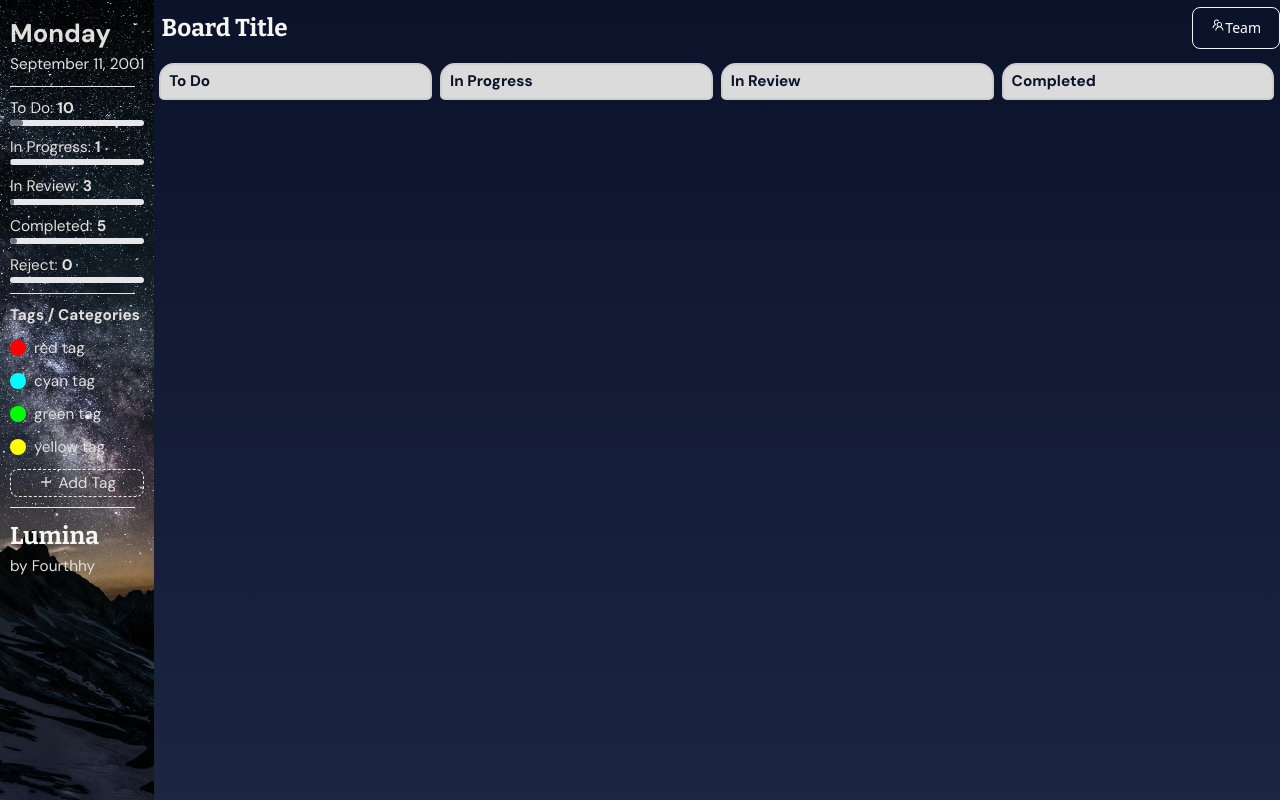
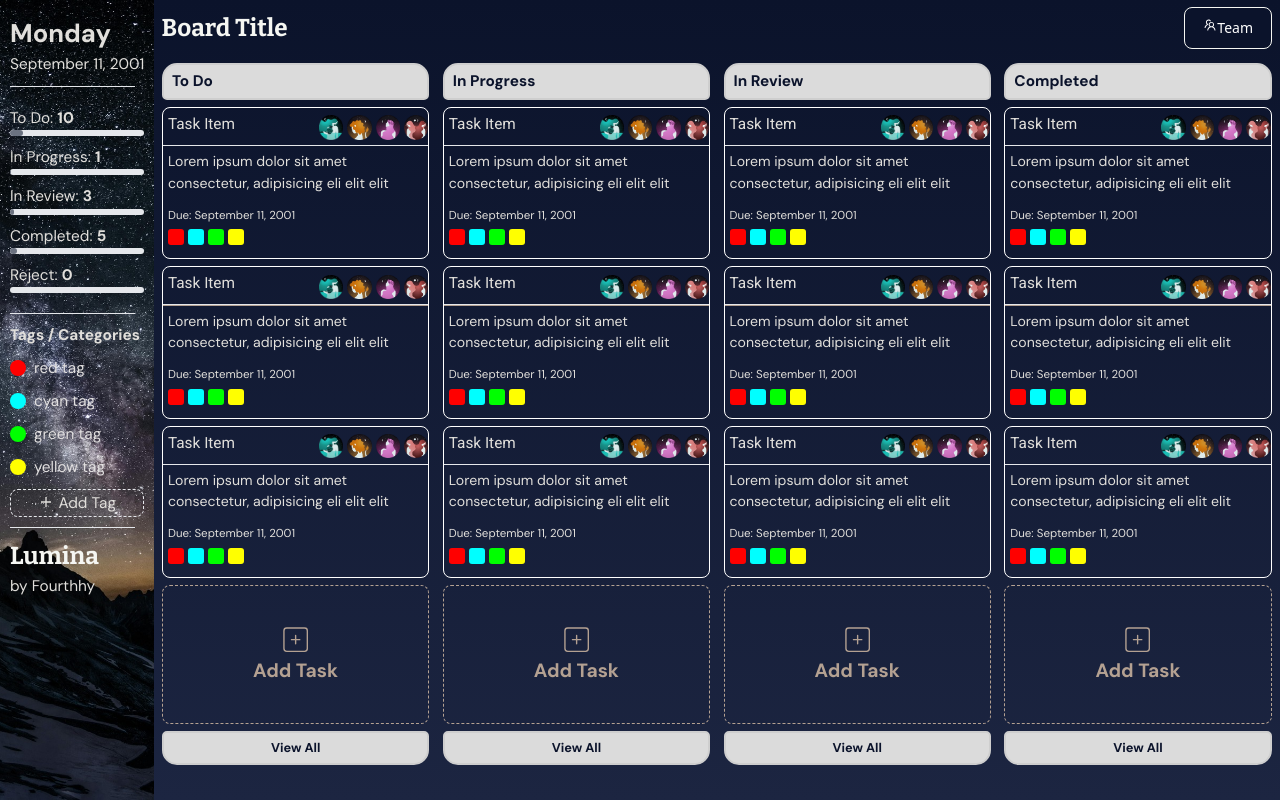
Before and after one commit to Fourthhy/Lumina, a React (Vite) app: page / in a window 1280 px wide. Built offline with nearby package versions, Linux system fonts and the light colour scheme.

Commit message:
Implementation: Main Page Components

```diff
--- /dev/null
+++ b/src/components/functional/AddTask.jsx
@@ -0,0 +1,16 @@
+import { CiSquarePlus } from "react-icons/ci";
+
+export default function AddTask() {
+    return (
+        <>
+            <div className="h-[20%] w-[100%] border-[1px] border-[#b4a192] border-dashed my-[7px] rounded-[8px]">
+                <div className="h-[100%] w-[100%] flex items-center flex-col justify-center">
+                    <CiSquarePlus className="text-[#b4a192] text-[2.6vw]"/>
+                    <p className="font-Content text-[1.5vw] text-[#b4a192] font-bold">
+                        Add Task
+                    </p>
+                </div>
+            </div>
+        </>
+    )
+}
--- a/src/components/functional/Tags.jsx
+++ b/src/components/functional/Tags.jsx
@@ -2,10 +2,10 @@ import { IoMdAdd } from "react-icons/io";
 
 export default function Tags() {
     const tagList = [
-        { tagID: 1, tagName: "red tag", color: "#ff0000" },
-        { tagID: 2, tagName: "cyan tag", color: "#00ffff" },
-        { tagID: 3, tagName: "green tag", color: "#00ff00" },
-        { tagID: 4, tagName: "yellow tag", color: "#ffff00" },
+        { tagID: 1, tagName: "red tag", tagColor: "#ff0000" },
+        { tagID: 2, tagName: "cyan tag", tagColor: "#00ffff" },
+        { tagID: 3, tagName: "green tag", tagColor: "#00ff00" },
+        { tagID: 4, tagName: "yellow tag", tagColor: "#ffff00" },
     ];
 
     return (
@@ -17,7 +17,7 @@ export default function Tags() {
                         <div>
                             <div
                                 className="w-4 h-4 rounded-full"
-                                style={{ backgroundColor: data.color }} // Use inline style for background color
+                                style={{ backgroundColor: data.tagColor }} // Use inline style for background color
                             ></div>
                         </div>
                         <div>
--- a/src/components/functional/TaskBoard.jsx
+++ b/src/components/functional/TaskBoard.jsx
@@ -1,5 +1,7 @@
 import { Button } from "flowbite-react";
 import { AiOutlineTeam } from "react-icons/ai";
+import { CiSquarePlus } from "react-icons/ci";
+import TaskContainer from "./TaskContainer"
 
 export default function TaskBoard() {
     const categoryHeaders = [
@@ -9,25 +11,26 @@ export default function TaskBoard() {
         { categoryID: 4, categoryName: "Completed" },
     ]
 
-
-
     return (
         <>
             <div className="h-[7%] w-[100%]">
-                <div className="flex justify-between items-center w-[100%] h-[100%]">
+                <div className="flex justify-between items-center w-[100%] h-[100%] overflow-y-hidden">
                     <p className="font-Serif text-[1.9vw] text-[#F5F6F2] font-bold p-[8px]">Board Title</p>
-                    <div>
+                    <div className="flex items-center h-[100%] m-[8px] gap-3">
                         <Button className="border-[#F5F6F2] bg-[#0b132b] enabled:hover:bg-[#1c2541]"><AiOutlineTeam />Team</Button>
                     </div>
                 </div>
             </div>
             <div className="h-[93%] w-[100%] flex items-center justify-center">
-                <div className="h-[98%] w-[99%] grid grid-cols-4 gap-2">
+                <div className="h-[98%] w-[99%] grid grid-cols-4 gap-2 place-items-center">
 
                     {categoryHeaders.map((data) => (
-                        <div className="h-[100%] w-[100%]" index={data.categoryID}>
+                        <div className="h-[100%] w-[98%]" index={data.categoryID}>
                             <div className="h-[5%] w-[100%] rounded-tl-[15px] rounded-tr-[15px] rounded-bl-[5px] rounded-br-[5px] bg-[#dbdbdb] border-[#cecece] border-[2px]">
                                 <p className="font-Content text-[1.2vw] text-[#0b132b] pl-[8px] font-bold pt-[5px]">{data.categoryName}</p>
+                            </div>
+                            <div className="h-[95%] w-[100%]">
+                                <TaskContainer />
                             </div>
                         </div>
                     ))}
--- /dev/null
+++ b/src/components/functional/TaskContainer.jsx
@@ -0,0 +1,25 @@
+import TaskItem from "./TaskItem"
+import AddTask from "./AddTask"
+
+export default function TaskContainer() {
+    const CategoryView = () => {
+        return (
+            <>
+                <div className="h-[5%] w-[100%] rounded-tl-[5px] rounded-tr-[5px] rounded-bl-[15px] rounded-br-[15px] bg-[#dbdbdb] border-[#cecece] border-[2px]">
+                    <p className="font-Content text-[1vw] text-[#0b132b] font-bold pt-[5px] text-center">View All </p>
+                </div>
+            </>
+        )
+    }
+    return (
+        <>
+            <div className="h-[100%] w-[100%]">
+                <TaskItem />
+                <TaskItem />
+                <TaskItem />
+                <AddTask />
+                <CategoryView />
+            </div>
+        </>
+    )
+}
--- /dev/null
+++ b/src/components/functional/TaskItem.jsx
@@ -0,0 +1,55 @@
+export default function TaskItem() {
+    const dueDate = "September 11, 2001"
+
+    const tagItems = [
+        { tagID: 1, tagColor: "#ff0000" },
+        { tagID: 2, tagColor: "#00ffff" },
+        { tagID: 3, tagColor: "#00ff00" },
+        { tagID: 4, tagColor: "#ffff00" },
+    ]
+
+    const TagItem = ({tagColor}) => {
+        return (
+            <div
+                className="w-4 h-4 rounded-[3px]"
+                style={{ backgroundColor: `${tagColor}` }}
+            >
+            </div>
+        )
+    }
+    return (
+        <>
+            <div className="h-[22%] w-[100%] border-[1px] border-white my-[7px] rounded-[8px]">
+
+                <div className="h-[26%] w-[100%] flex justify-between">
+                    <p className="font-Header text-[1.2vw] text-[#E1DFDB] p-[5px] w-[50%] h-[100%]">
+                        Task Item
+                    </p>
+
+                    <div className="h-[100%] flex items-center w-[50%] justify-end gap-1">
+                        <img src="/profiles/aquarius.png" alt="profile picture" className="w-[1.9vw]" />
+                        <img src="/profiles/leo.png" alt="profile picture" className="w-[1.9vw]" />
+                        <img src="/profiles/virgo.png" alt="profile picture" className="w-[1.9vw]" />
+                        <img src="/profiles/gemini.png" alt="profile picture" className="w-[1.9vw]" />
+                    </div>
+                </div>
+
+                <hr className="bg-[#b4a192] mt-[-2px] h-[1%]" />
+
+                <p className="font-Content text-[1.1vw] text-[#E1DFDB] p-[5px] h-[40%]">
+                    Lorem ipsum dolor sit amet consectetur, adipisicing eli elit elit
+                </p>
+
+                <p className="font-Content text-[0.9vw] text-[#E1DFDB] h-[15%] pl-[5px]">
+                    Due: {dueDate}
+                </p>
+
+                <div className="h-4 flex gap-1 items-center pl-[5px]">
+                    {tagItems.map((tag) => (
+                        <TagItem tagColor={tag.tagColor}/>
+                    ))}
+                </div>
+            </div>
+        </>
+    )
+}
--- a/src/index.css
+++ b/src/index.css
@@ -1,6 +1,10 @@
 @tailwind base;
 @tailwind components;
 @tailwind utilities;
+
+* {
+    overflow-x: hidden;
+}
 
 .glass {
     background: rgba(255, 255, 255, 0.2);
```
